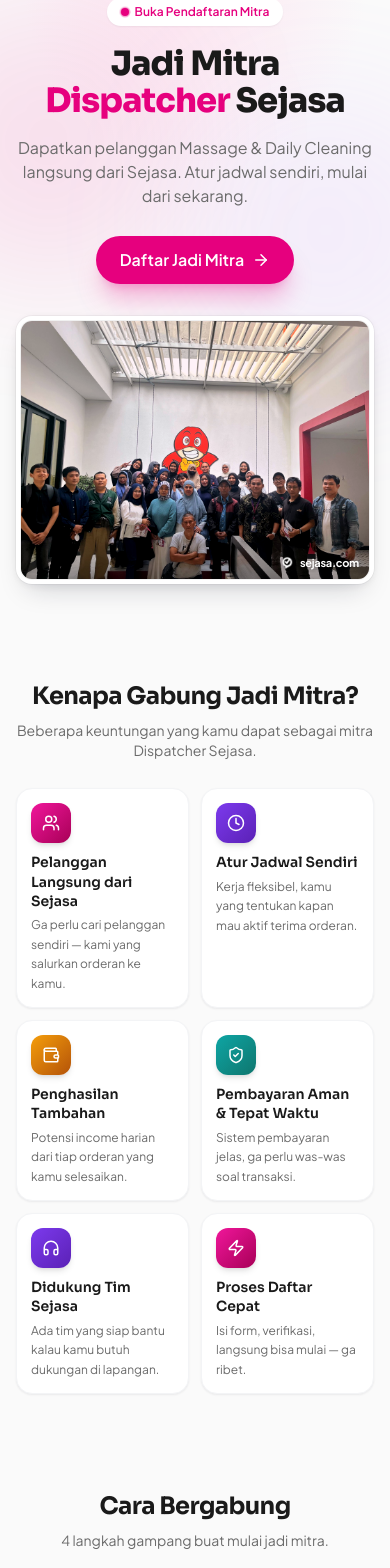
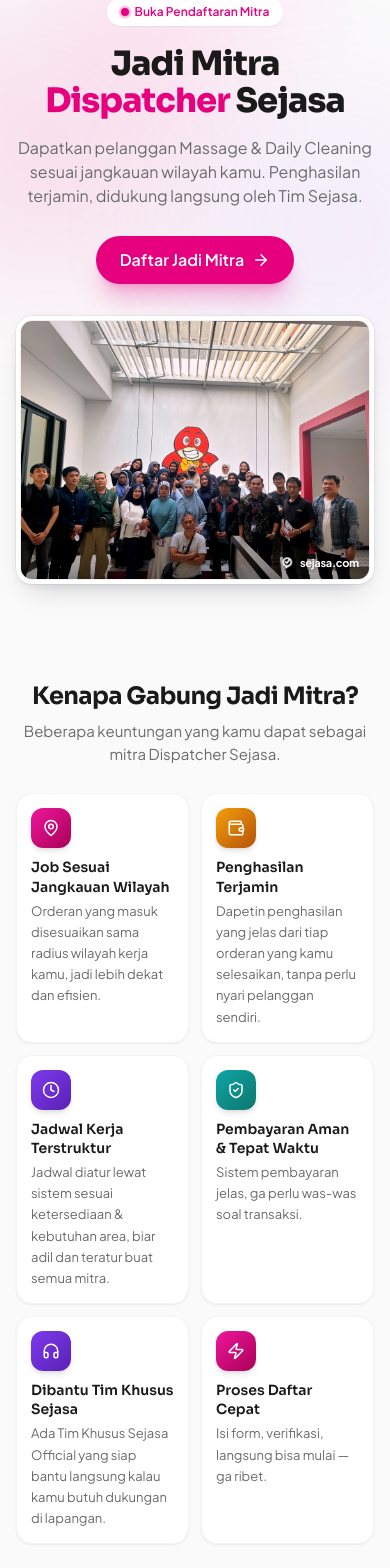
Before and after one commit to sejasaweb-app/rekrutmen-sejasa, a Next.js app: page / in a window 390 px wide. Shown: the part 99-1667 px from the top of the page. Built offline with nearby package versions, Linux system fonts and the light colour scheme.

Commit message:
feat: perbaiki font size dan update copy benefit sesuai program

```diff
--- a/app/page.js
+++ b/app/page.js
@@ -1,8 +1,8 @@
 import Link from "next/link";
 import {
-  Users,
+  MapPin,
+  Wallet,
   Clock,
-  Wallet,
   ShieldCheck,
   Headphones,
   Zap,
@@ -22,25 +22,25 @@
 // bukan random warna default Tailwind.
 const BENEFITS = [
   {
-    icon: Users,
-    title: "Pelanggan Langsung dari Sejasa",
-    desc: "Ga perlu cari pelanggan sendiri — kami yang salurkan orderan ke kamu.",
+    icon: MapPin,
+    title: "Job Sesuai Jangkauan Wilayah",
+    desc: "Orderan yang masuk disesuaikan sama radius wilayah kerja kamu, jadi lebih dekat dan efisien.",
     from: "#F0169B",
     to: "#A80057",
   },
   {
+    icon: Wallet,
+    title: "Penghasilan Terjamin",
+    desc: "Dapetin penghasilan yang jelas dari tiap orderan yang kamu selesaikan, tanpa perlu nyari pelanggan sendiri.",
+    from: "#F59E0B",
+    to: "#B45309",
+  },
+  {
     icon: Clock,
-    title: "Atur Jadwal Sendiri",
-    desc: "Kerja fleksibel, kamu yang tentukan kapan mau aktif terima orderan.",
+    title: "Jadwal Kerja Terstruktur",
+    desc: "Jadwal diatur lewat sistem sesuai ketersediaan & kebutuhan area, biar adil dan teratur buat semua mitra.",
     from: "#7C3AED",
     to: "#5B21B6",
-  },
-  {
-    icon: Wallet,
-    title: "Penghasilan Tambahan",
-    desc: "Potensi income harian dari tiap orderan yang kamu selesaikan.",
-    from: "#F59E0B",
-    to: "#B45309",
   },
   {
     icon: ShieldCheck,
@@ -51,8 +51,8 @@
   },
   {
     icon: Headphones,
-    title: "Didukung Tim Sejasa",
-    desc: "Ada tim yang siap bantu kalau kamu butuh dukungan di lapangan.",
+    title: "Dibantu Tim Khusus Sejasa",
+    desc: "Ada Tim Khusus Sejasa Official yang siap bantu langsung kalau kamu butuh dukungan di lapangan.",
     from: "#7C3AED",
     to: "#5B21B6",
   },
@@ -121,8 +121,8 @@
           Jadi Mitra <span className="text-brand">Dispatcher</span> Sejasa
         </h1>
         <p className="text-ink-muted text-base sm:text-lg max-w-lg mx-auto mb-7 sm:mb-9">
-          Dapatkan pelanggan Massage & Daily Cleaning langsung dari Sejasa.
-          Atur jadwal sendiri, mulai dari sekarang.
+          Dapatkan pelanggan Massage & Daily Cleaning sesuai jangkauan wilayah kamu.
+          Penghasilan terjamin, didukung langsung oleh Tim Sejasa.
         </p>
         <Link
           href="/apply"
@@ -148,7 +148,7 @@
         <div className="max-w-4xl mx-auto">
           <div className="text-center mb-7 sm:mb-12">
             <h2 className="font-display font-bold text-2xl sm:text-3xl mb-2 sm:mb-3 tracking-tight">Kenapa Gabung Jadi Mitra?</h2>
-            <p className="text-ink-muted text-sm sm:text-base max-w-md mx-auto">
+            <p className="text-ink-muted text-[15px] sm:text-base max-w-md mx-auto">
               Beberapa keuntungan yang kamu dapat sebagai mitra Dispatcher Sejasa.
             </p>
           </div>
@@ -168,7 +168,7 @@
                     <Icon size={22} className="text-white hidden sm:block" />
                   </div>
                   <h3 className="font-display font-semibold text-sm sm:text-base mb-1 sm:mb-1.5 leading-snug">{b.title}</h3>
-                  <p className="text-xs sm:text-sm text-ink-muted leading-relaxed">{b.desc}</p>
+                  <p className="text-[13px] sm:text-sm text-ink-muted leading-relaxed">{b.desc}</p>
                 </div>
               );
             })}
@@ -181,7 +181,7 @@
         <div className="max-w-4xl mx-auto">
           <div className="text-center mb-8 sm:mb-14">
             <h2 className="font-display font-bold text-2xl sm:text-3xl mb-2 sm:mb-3 tracking-tight">Cara Bergabung</h2>
-            <p className="text-ink-muted text-sm sm:text-base">4 langkah gampang buat mulai jadi mitra.</p>
+            <p className="text-ink-muted text-[15px] sm:text-base">4 langkah gampang buat mulai jadi mitra.</p>
           </div>
           <div className="relative grid grid-cols-2 lg:grid-cols-4 gap-x-4 gap-y-8 sm:gap-6">
             <div
@@ -204,8 +204,8 @@
                       {i + 1}
                     </span>
                   </div>
-                  <h3 className="font-display font-semibold text-xs sm:text-sm mb-1 sm:mb-1.5">{s.title}</h3>
-                  <p className="text-[11px] sm:text-xs text-ink-muted leading-relaxed">{s.desc}</p>
+                  <h3 className="font-display font-semibold text-sm sm:text-base mb-1 sm:mb-1.5">{s.title}</h3>
+                  <p className="text-xs sm:text-sm text-ink-muted leading-relaxed">{s.desc}</p>
                 </div>
               );
             })}
@@ -218,7 +218,7 @@
         <div className="max-w-4xl mx-auto">
           <div className="text-center mb-7 sm:mb-12">
             <h2 className="font-display font-bold text-2xl sm:text-3xl mb-2 sm:mb-3 tracking-tight">Kategori Layanan</h2>
-            <p className="text-ink-muted text-sm sm:text-base">Pilih kategori yang paling sesuai sama skill kamu.</p>
+            <p className="text-ink-muted text-[15px] sm:text-base">Pilih kategori yang paling sesuai sama skill kamu.</p>
           </div>
           <div className="grid grid-cols-1 sm:grid-cols-2 gap-4 sm:gap-6">
             <div className="card overflow-hidden hover:-translate-y-1 hover:shadow-xl transition-all duration-200">
@@ -268,7 +268,7 @@
         <div className="max-w-4xl mx-auto">
           <div className="text-center mb-7 sm:mb-12">
             <h2 className="font-display font-bold text-2xl sm:text-3xl mb-2 sm:mb-3 tracking-tight">Komunitas Mitra Sejasa</h2>
-            <p className="text-ink-muted text-sm sm:text-base max-w-md mx-auto">
+            <p className="text-ink-muted text-[15px] sm:text-base max-w-md mx-auto">
               Kamu ga sendirian — jadi bagian dari komunitas mitra yang saling
               support satu sama lain.
             </p>
@@ -312,7 +312,7 @@
         <h2 className="font-display font-bold text-2xl sm:text-3xl mb-2.5 sm:mb-3 text-white tracking-tight">
           Siap Gabung Jadi Mitra?
         </h2>
-        <p className="text-white/80 text-sm sm:text-base max-w-md mx-auto mb-7 sm:mb-9">
+        <p className="text-white/80 text-[15px] sm:text-base max-w-md mx-auto mb-7 sm:mb-9">
           Daftar sekarang, tim kami bakal hubungi kamu lewat WhatsApp atau telepon
           setelah lamaran kamu ditinjau.
         </p>
```
